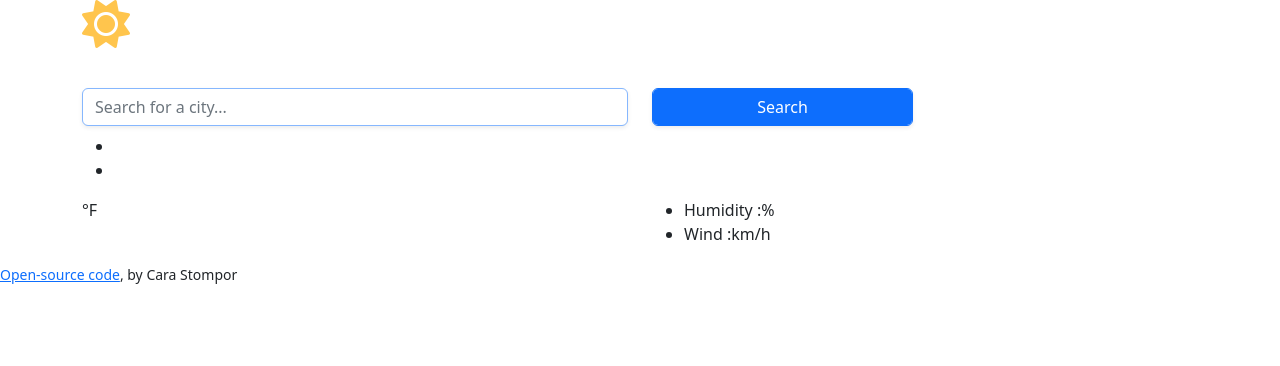
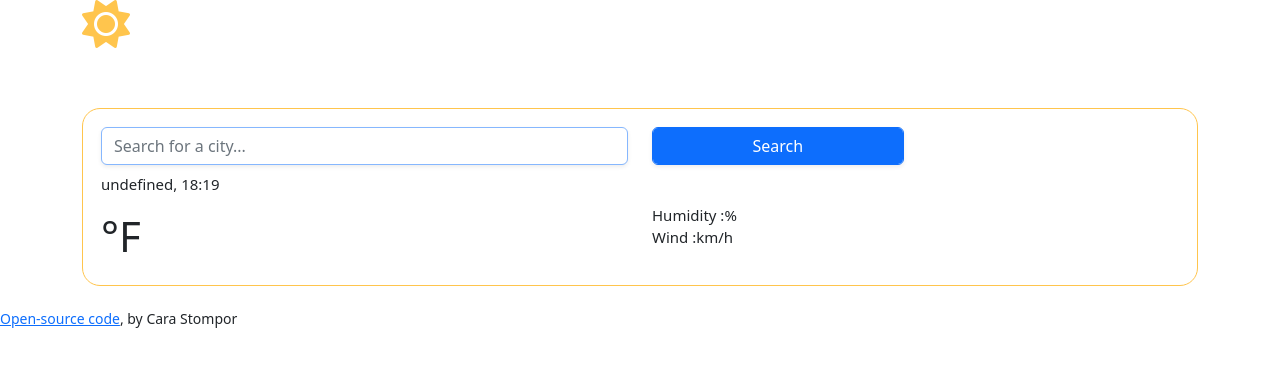
Before and after one commit to stomporc93/Plus-Weather-app-shecodes, a plain HTML site: page item.html in a window 1280 px wide. Drawn offline with nearby package versions, Linux system fonts and the light colour scheme.

Commit message:
added a div, css style and js functions
Add the div class (weather-app-format).

Added some style to the ul, li, and some classes.

Created the JS function for the day and time to be show on the page.

```diff
--- a/item.html
+++ b/item.html
@@ -32,6 +32,7 @@
     <div class="container">
       <p><i class="fa-solid fa-sun Sunnydays-icon"></i></p>
       <br />
+    <div class="weather-app-format">
       <div class="row">
       <div class="col-6">
          <input
@@ -69,6 +70,7 @@
               </ul>
           </div>
       </div>
+      </div>
      </div>
  <small>
         <a href="https://github.com/stomporc93/Plus-Weather-app-shecodes" target="_blank">Open-source code</a>, by Cara Stompor
--- a/src/script.js
+++ b/src/script.js
@@ -1,15 +1,18 @@
 function formatDate(date) {
-  let hours = date.nowHours();
+  let hours = date.getHours();
   if (hours < 10) {
     hours = `0${hours}`;
   }
-  let minutes = date.nowMinutes();
+  let minutes = date.getMinutes();
   if (minutes < 10) {
     minutes = `0${minutes}`;
   }
-  let dayIndex = date.nowDay();
+  let dayIndex = date.getDay();
   let days = ["sunday, Monday, Tuesday, Wednesday, Thursday, Friday, Saturday"];
   let day = days[dayIndex];
   return `${day}, ${hours}:${minutes}`;
 }
-console.log(formatDate);
+
+let dateElement = document.querySelector("#date");
+let currentDate = new Date();
+dateElement.innerHTML = formatDate(currentDate);
--- a/src/style.css
+++ b/src/style.css
@@ -1,3 +1,12 @@
+ul {
+  margin: 0 0 8px;
+  padding: 0;
+}
+li {
+  font-size: 15px;
+  list-style: none;
+}
+
 .Sunnydays-icon {
   color: #ffc54d;
   text-align: center;
@@ -11,3 +20,21 @@
 .search-button {
   color: blueviolet;
 }
+.weather-app-format {
+  border: 1px solid #ffc54d;
+  margin: 20px auto;
+  padding: 18px;
+  border-radius: 18px;
+}
+
+.temperature {
+}
+.units {
+  font-size: 42px;
+}
+
+.humidity {
+}
+
+.wind {
+}
```
